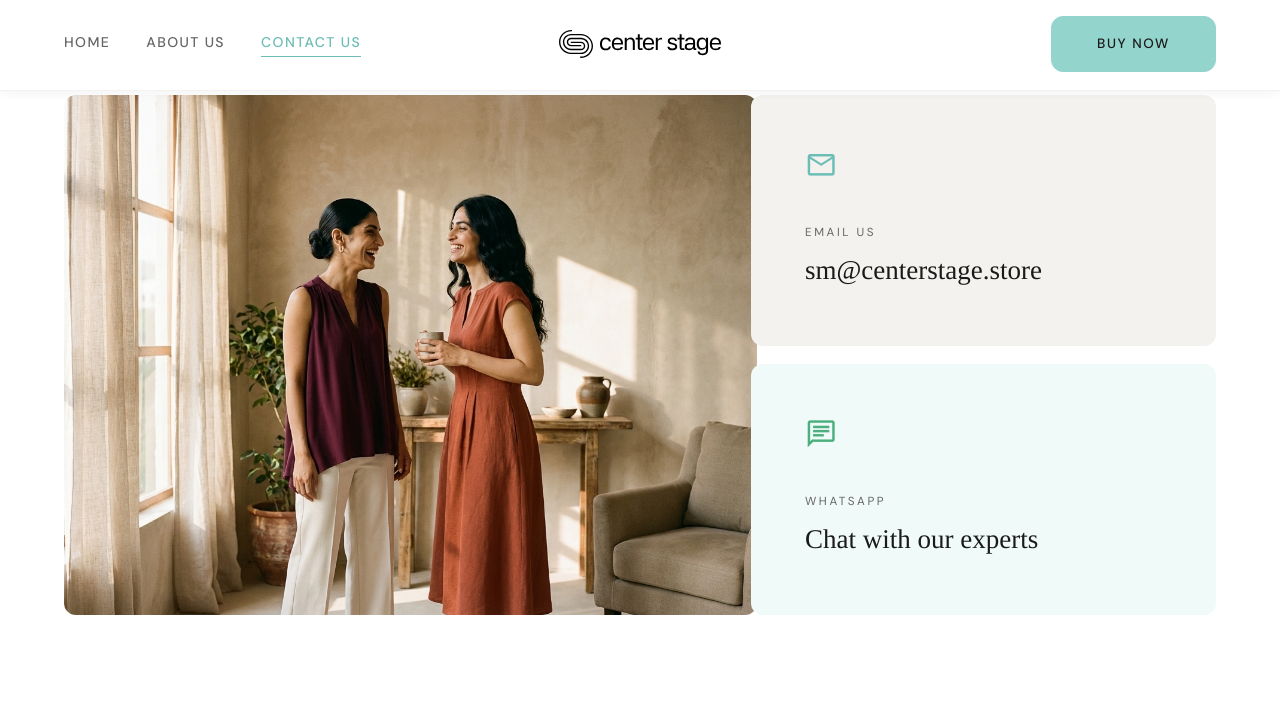
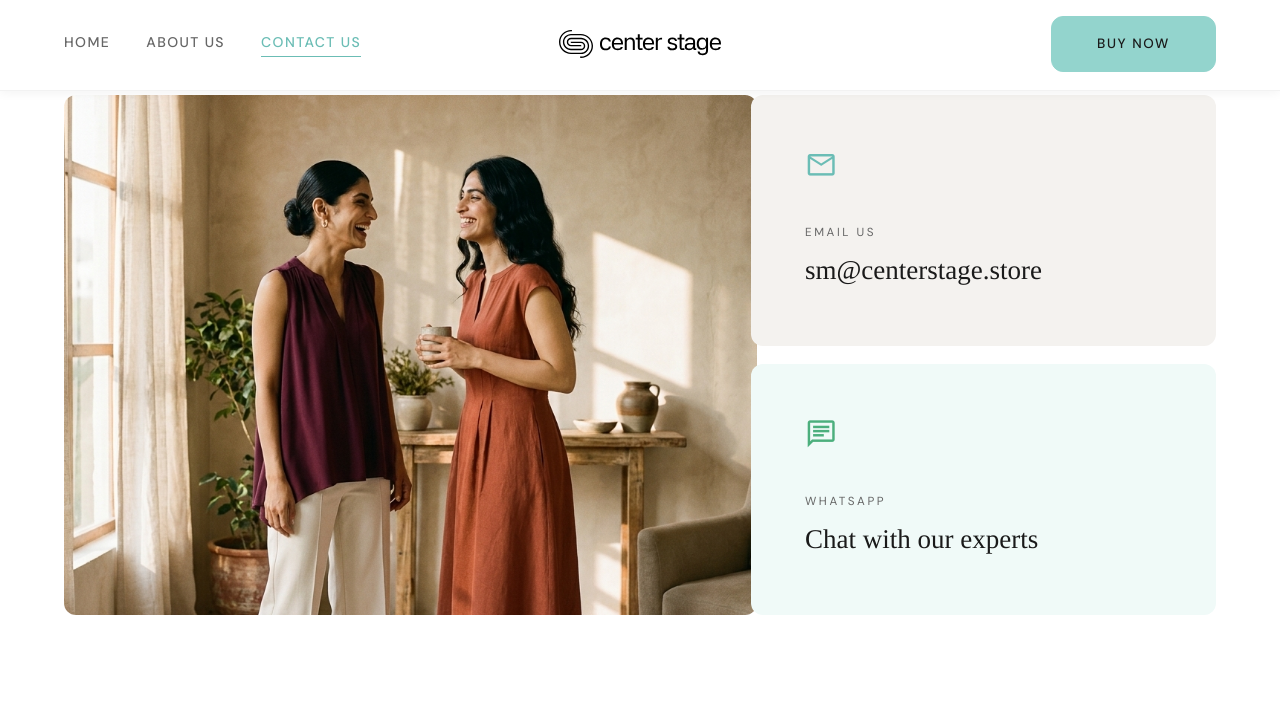
Before and after one commit to GarvinChanderia/centerstage-landing, a plain HTML site: page contact.html in a window 1280 px wide. In both pictures the pointer is over the picture 410 px from the left and 1035 px from the top of the page. Shown: the part 680-1401 px from the top of the page. Drawn offline with nearby package versions, Linux system fonts and the light colour scheme; grey boxes are pictures that could not be loaded; a web font is replaced by a local one.

Commit message:
style: zoom in contact page hero image

```diff
--- a/css/style.css
+++ b/css/style.css
@@ -744,8 +744,9 @@ p:last-child { margin-bottom: 0; }
     object-fit: cover;
     object-position: center top;
     transition: transform var(--transition-slow);
+    transform: scale(1.2);
 }
-.contact-img-wrap:hover img { transform: scale(1.03); }
+.contact-img-wrap:hover img { transform: scale(1.28); }
 
 /* ---- CTA Dark Section ---- */
 .cta-dark {
```
